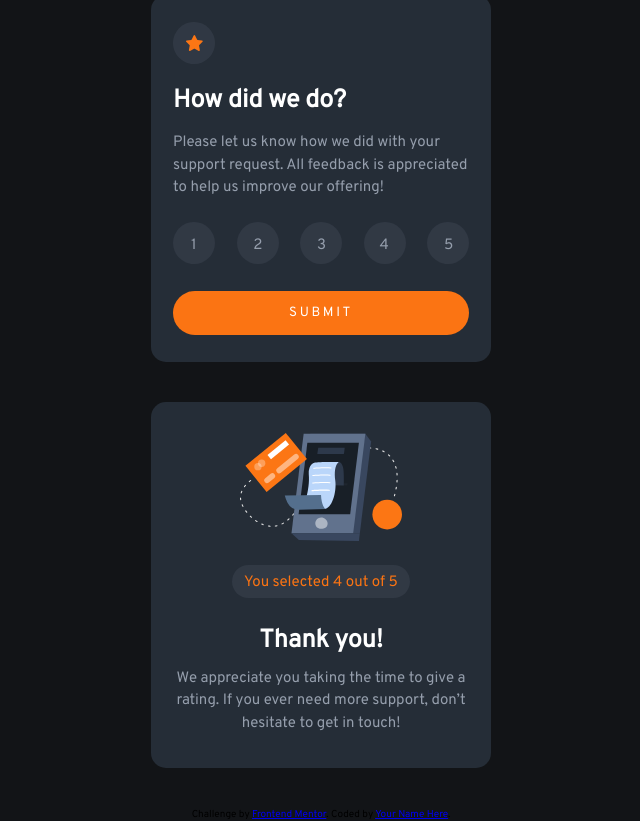
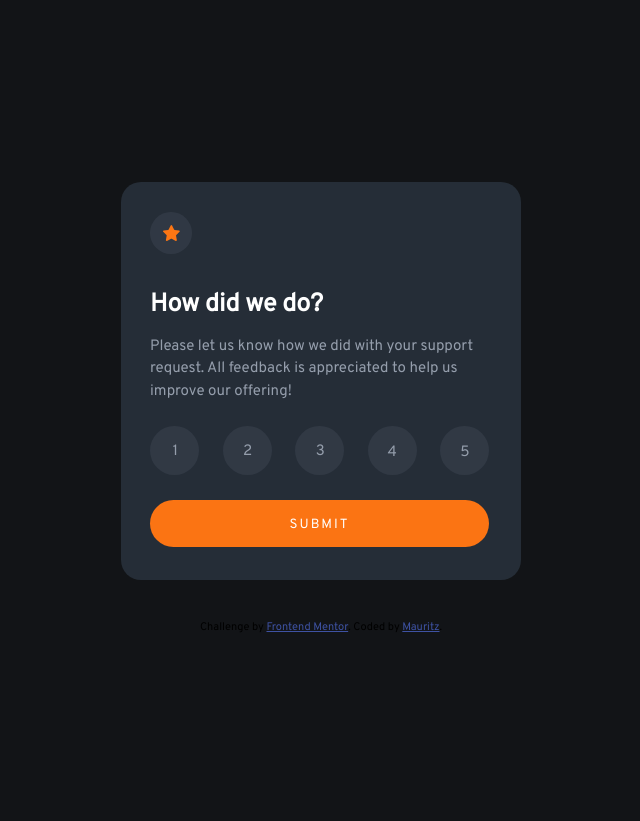
Before and after one commit to MauritzLM/interactive-rating-component, a plain HTML site: page index.html in a window 1280 px wide. Shown: the whole page, without its empty margins (319-959 px from the left). Drawn offline with Linux system fonts and the light colour scheme.

Commit message:
finished mobile and desktop styles

```diff
--- a/index.html
+++ b/index.html
@@ -53,7 +53,7 @@
     <!-- Rating state end -->
 
     <!-- Thank you state start -->
-    <section class="thank-you-state">
+    <section class="thank-you-state not-visible">
       <img src="./images/illustration-thank-you.svg" alt="">
 
       <!-- Add rating here -->
@@ -68,7 +68,7 @@
 
   </main>
   <footer>Challenge by <a href="https://www.frontendmentor.io?ref=challenge" target="_blank">Frontend Mentor</a>.
-    Coded by <a href="#">Your Name Here</a>.
+    Coded by <a href="#">Mauritz</a>.
   </footer>
 
 </body>
--- a/style.css
+++ b/style.css
@@ -57,6 +57,7 @@ p {
 h2+p {
     text-align: center;
     margin-top: .7em;
+    margin-bottom: 1.9em;
 }
 
 section {
@@ -64,16 +65,10 @@ section {
     width: 340px;
     color: hsl(0, 0%, 100%);
     padding: 2.7em 2.2em;
-    border-radius: 1.5em;
-    position: relative;
+    border-radius: 2em;
+    /* position: relative; */
     /* top: 5em;
     left: 10vw; */
-}
-
-.rating-state {
-    margin-bottom: 4em;
-    /* z-index: 1;
-    top: 10em; */
 }
 
 .star-img {
@@ -105,7 +100,7 @@ form label {
 
 label[for="rating1"] {
     top: .9em;
-    left: 1.2em;
+    left: 1.3em;
 }
 
 label[for="rating2"] {
@@ -134,8 +129,8 @@ input[type="radio"] {
     appearance: none;
     display: grid;
     place-content: center;
-    width: 4.2em;
-    height: 4.2em;
+    width: 4.3em;
+    height: 4.3em;
     background-color: hsla(216, 12%, 54%, 0.137);
     border-radius: 50%;
     font: inherit;
@@ -146,8 +141,8 @@ input[type="radio"] {
 input[type="radio"]::before {
     display: block;
     content: "";
-    width: 4.2em;
-    height: 4.2em;
+    width: 4.3em;
+    height: 4.3em;
     border-radius: 50%;
     background-color: hsl(216, 12%, 54%);
     transform: scale(0);
@@ -168,13 +163,6 @@ input[type="radio"]:hover+label {
     color: hsl(0, 0%, 100%);
 }
 
-/* .rating-select span {
-    padding: .8em 1.2em .6em 1.2em;
-    border-radius: 2em;
-    background-color: hsla(217, 12%, 63%, 0.103);
-    text-align: center;
-}  */
-
 form button {
     width: 100%;
     font-family: inherit;
@@ -182,17 +170,17 @@ form button {
     color: hsl(0, 0%, 100%);
     border: none;
     border-radius: 2em;
-    padding: 1em 2em;
+    padding: 1.2em 2em 1em 2em;
     text-transform: uppercase;
-    letter-spacing: .2em;
-    margin-top: 2em;
+    letter-spacing: .15em;
+    margin-top: 1.9em;
+    margin-bottom: .5em;
     cursor: pointer;
+    text-align: center;
     /* font-weight: 700; */
 }
 
-/* .thank-you-state {
-    bottom: 24em;
-} */
+
 img {
     display: block;
 }
@@ -212,14 +200,78 @@ button:hover {
 }
 
 .not-visible {
-    visibility: hidden;
+    display: none;
 }
 
-.attribution {
+footer {
     font-size: 11px;
     text-align: center;
 }
 
-.attribution a {
+footer a {
     color: hsl(228, 45%, 44%);
 }
+
+/* Media Queries */
+@media screen and (min-width: 800px) {
+    section {
+        width: 400px;
+        padding-left: 2.9em;
+        padding-right: 3.2em;
+        padding-top: 3em;
+    }
+
+    input[type="radio"] {
+        width: 4.9em;
+        height: 4.9em;
+    }
+
+    input[type="radio"]::before {
+        height: 4.9em;
+        width: 4.9em;
+    }
+
+    label[for="rating1"] {
+        top: 1.1em;
+        left: 1.5em;
+    }
+
+    label[for="rating2"] {
+        top: 1.1em;
+        left: 6.2em;
+    }
+
+    label[for="rating3"] {
+        top: 1.1em;
+        left: 11.05em;
+    }
+
+    label[for="rating4"] {
+        top: 1.15em;
+        right: 6.15em;
+    }
+
+    label[for="rating5"] {
+        top: 1.15em;
+        right: 1.3em;
+    }
+
+    h1 {
+        margin-top: 1.4em;
+    }
+
+    h2 {
+        font-size: 2.7rem;
+    }
+
+    .thank-you-state img {
+        margin-top: 1.4em;
+
+    }
+
+    .info-message {
+        width: 55%;
+        margin-top: 2em;
+        margin-bottom: 1.6em;
+    }
+}
```
